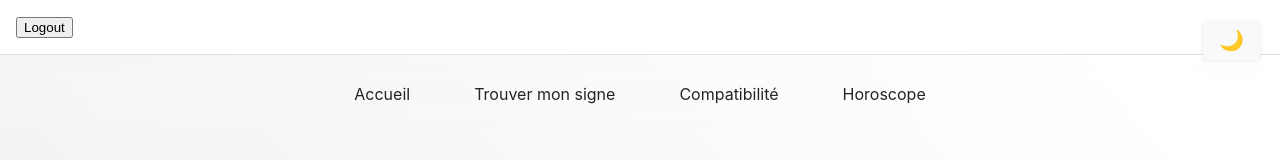
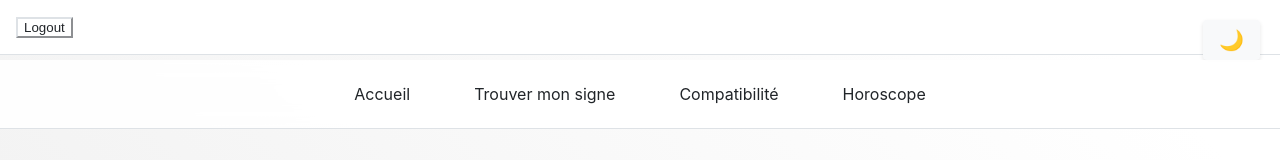
Before and after one commit to stephydlb/zodiac-app, a React (Create React App) app: page /find-sign in a window 1280 px wide. Shown: the top 160 px of the page. Built offline with nearby package versions, Linux system fonts and the light colour scheme; sample sign-in values are in the browser's storage.

Commit message:
correction

```diff
--- a/src/styles/App.css
+++ b/src/styles/App.css
@@ -33,7 +33,6 @@
   border-radius: 4px;
   background: var(--background-secondary);
 }
-
 :root {
   --background-primary: #ffffff;
   --background-secondary: #f8f9fa;
@@ -42,22 +41,48 @@
   --border-color: #dee2e6;
   --card-bg: #ffffff;
   --nav-bg: rgba(255, 255, 255, 0.9);
+  --input-bg: #ffffff;
+  --input-text: #212529;
+  --button-bg: #6200ee;
+  --button-text: #ffffff;
 }
 
 [data-theme='dark'] {
   --background-primary: #1a1b1e;
   --background-secondary: #2c2d30;
-  --text-primary: #f8f9fa;
+  --text-primary: #ffffff;
   --text-secondary: #e9ecef;
   --border-color: #343a40;
   --card-bg: #2c2d30;
   --nav-bg: rgba(26, 27, 30, 0.9);
+  --input-bg: #2c2d30;
+  --input-text: #ffffff;
+  --button-bg: #bb86fc;
+  --button-text: #000000;
 }
 
+/* Apply base styles */
 body {
   background-color: var(--background-primary);
   color: var(--text-primary);
-}.zodiac-card {
+  transition: all 0.3s ease;
+}
+
+input, select, button {
+  background-color: var(--input-bg);
+  color: var(--input-text);
+  border-color: var(--border-color);
+}
+
+.nav-link {
+  color: var(--text-primary);
+}
+
+.card, .result-card {
+  background-color: var(--card-bg);
+  color: var(--text-primary);
+}
+.zodiac-card {
   width: 300px;
   margin: 0 auto;
 }
@@ -171,3 +196,7 @@ footer {
   justify-content: center;
   border-top: 1px solid var(--border-color);
 }
+
+* {
+  transition: background-color 0.3s ease, color 0.3s ease, border-color 0.3s ease;
+}
--- a/src/styles/FindSign.css
+++ b/src/styles/FindSign.css
@@ -2,6 +2,8 @@
   max-width: 800px;
   margin: 80px auto 0;
   padding: 2rem;
+  background-color: var(--background-secondary);
+  color: var(--text-primary);
 }
 
 .date-form {
@@ -9,6 +11,12 @@
   padding: 2rem;
   border-radius: 15px;
   box-shadow: 0 4px 6px rgba(0, 0, 0, 0.1);
+}
+
+.date-form input {
+  background-color: var(--input-bg);
+  color: var(--input-text);
+  border: 1px solid var(--border-color);
 }
 
 .input-group {
--- a/src/styles/Horoscope.css
+++ b/src/styles/Horoscope.css
@@ -4,6 +4,8 @@
   margin: 0 auto;
   padding-left: 20px;
   padding-right: 20px;
+  background-color: var(--background-secondary);
+  color: var(--text-primary);
 }
 
 .horoscope-sections {
@@ -13,7 +15,9 @@
 }
 
 .horoscope-section {
-  background: rgba(255, 255, 255, 0.1);
+  background-color: var(--card-bg);
+  color: var(--text-primary);
+  border: 1px solid var(--border-color);
   padding: 20px;
   border-radius: 10px;
   backdrop-filter: blur(5px);
--- a/src/styles/Navigation.css
+++ b/src/styles/Navigation.css
@@ -2,7 +2,8 @@
   position: fixed;
   top: 60px; /* Ajout de marge pour éviter le chevauchement avec header */
   width: 100%;
-  background: rgba(255, 255, 255, 0.1);
+  background: var(--nav-bg);
+  border-bottom: 1px solid var(--border-color);
   backdrop-filter: blur(10px);
   z-index: 1000;
 }
@@ -14,6 +15,11 @@
   display: flex;
   justify-content: center;
   gap: 2rem;
+}
+
+.nav-link {
+  color: var(--text-primary);
+  transition: color 0.3s ease;
 }
 
 .nav-link {
```
